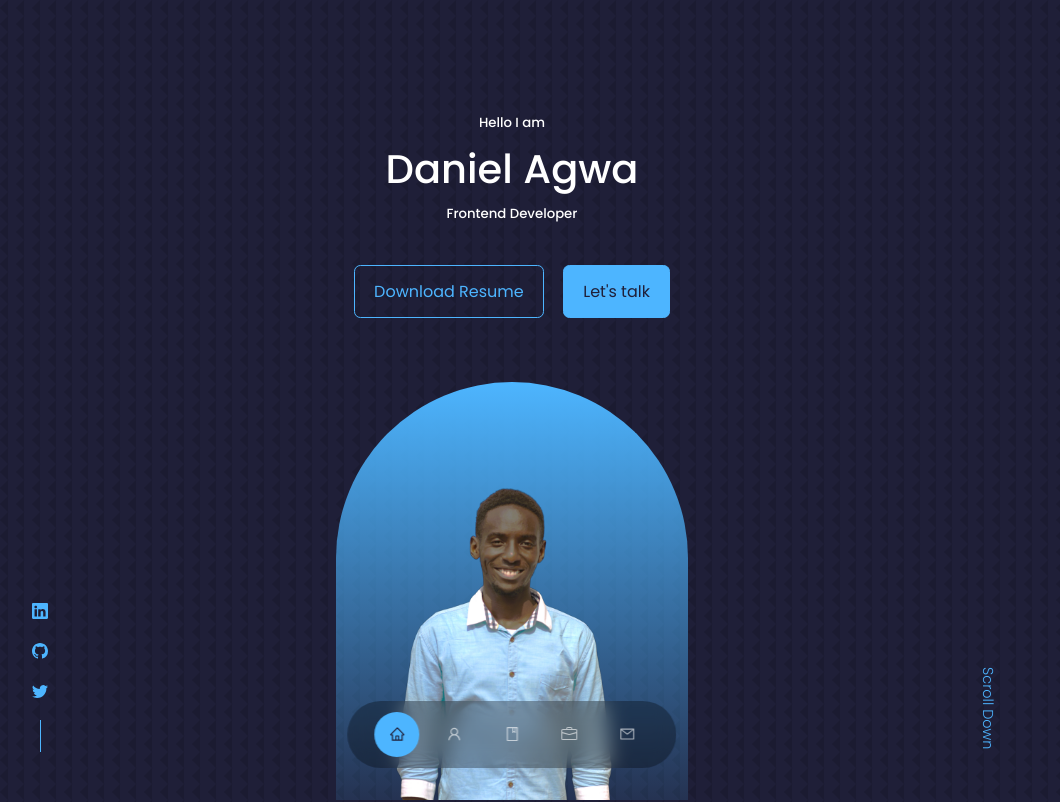
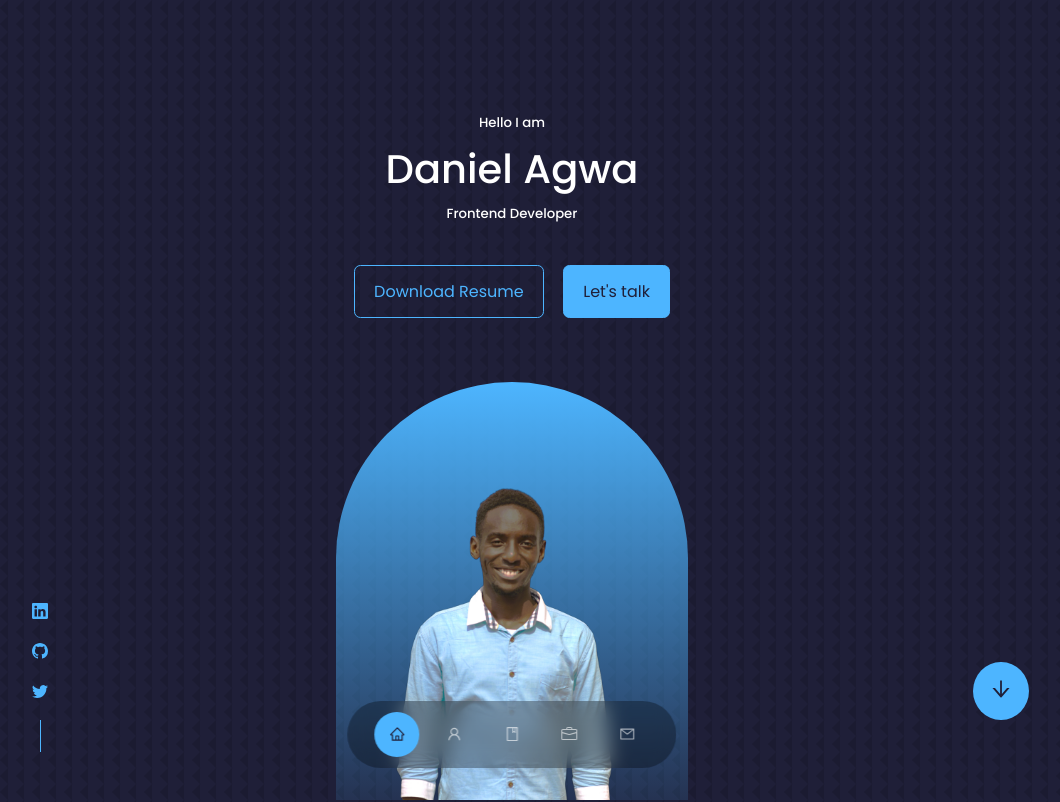
Before and after one commit to agwadan/agwa, a React (Vite) app: page / in a window 1280 px wide. Shown: the top 802 px of the page, without its empty margins (128-1188 px from the left). Built offline with nearby package versions, Linux system fonts and the light colour scheme.

Commit message:
update scroll down text to arrow

```diff
--- a/src/components/header/header.css
+++ b/src/components/header/header.css
@@ -52,9 +52,14 @@ header {
   position: absolute;
   right: -2.3rem;
   bottom: 5rem;
-  transform: rotate(90deg);
   font-weight: 300;
-  font-size: 0.9rem;
+  font-size: 1.5rem;
+  background: var(--color-primary);
+  color: var(--color-bg);
+  padding: .7rem 1rem .4rem 1rem;
+
+  border-radius: 50%;
+
 }
 
 @media screen and (max-width: 1024px) {
--- a/src/components/header/index.jsx
+++ b/src/components/header/index.jsx
@@ -3,6 +3,7 @@ import './header.css';
 import CTA from './CTA';
 import ProfileImg from '../../../assets/images/profile.png'
 import HeaderSocials from './HeaderSocials';
+import { AiOutlineArrowDown } from 'react-icons/ai';
 
 const Header = () => {
   return (
@@ -18,7 +19,7 @@ const Header = () => {
         </div>
 
         <a href="#contact" className="scroll__down">
-          Scroll Down
+          <AiOutlineArrowDown />
         </a>
       </div>
     </header>
```
